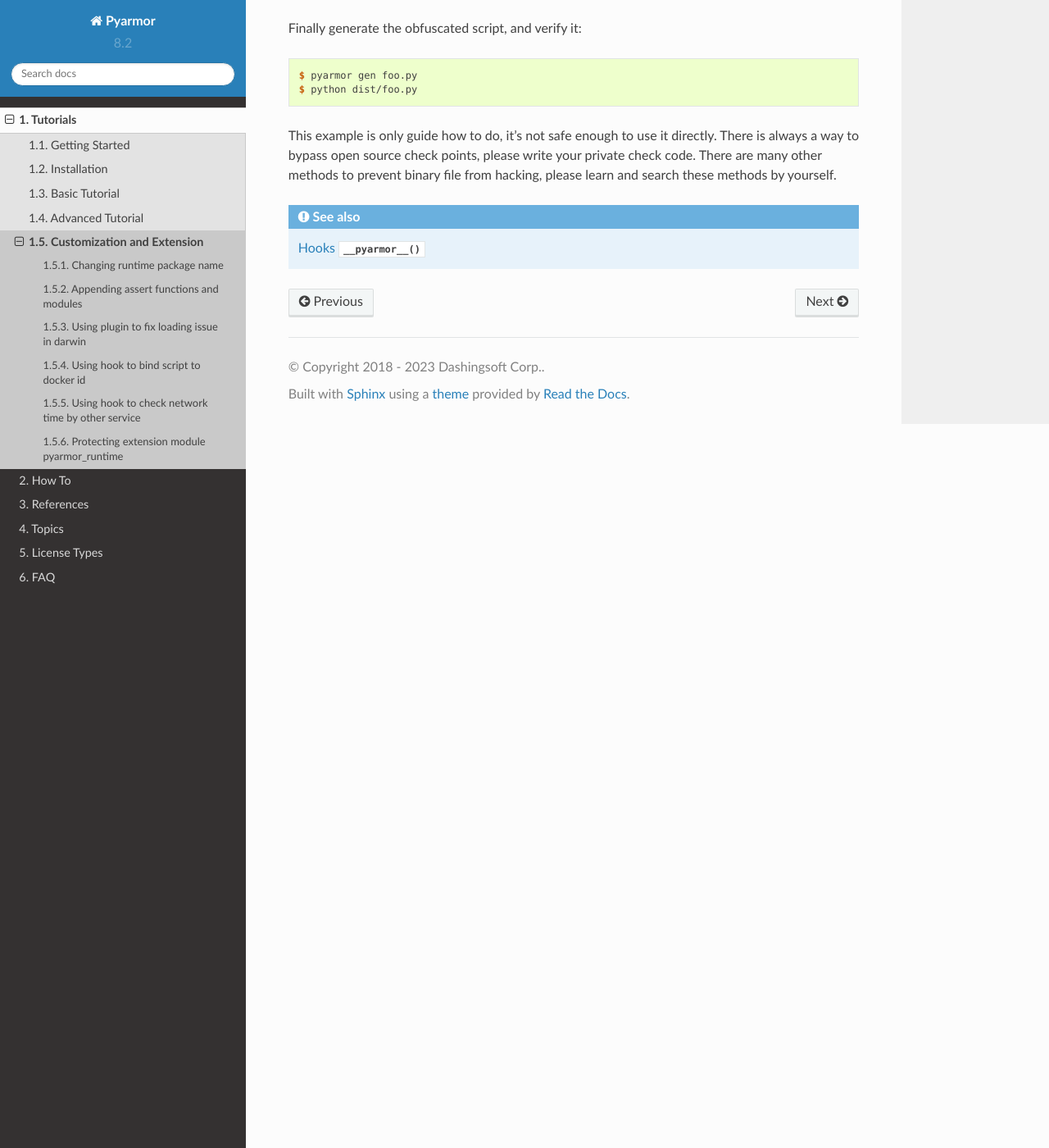
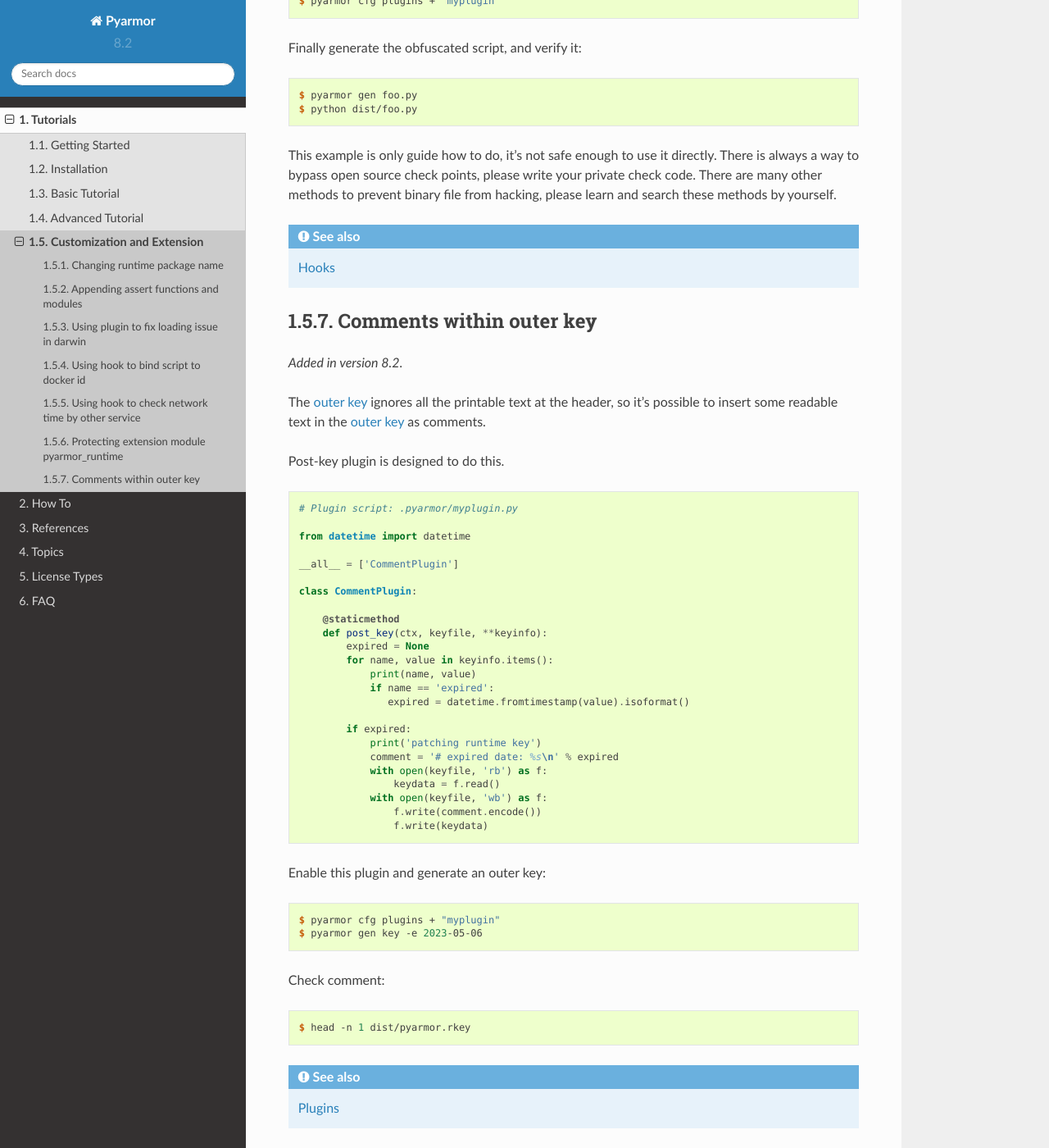
Before and after one commit to dashingsoft/pyarmor, a Sphinx documentation site: the page built from docs/tutorial/customization.rst, in a window 1280 px wide and 1400 px high, scrolled down 4994 px. Shown: the whole window at 82% size. Built offline with Sphinx 7.4.7 and the Read the Docs theme 2.0.0, drawn with Linux system fonts in a browser that asks for light colours; some of the changed text lies outside the part shown.

Commit message:
Doc post-key plugin

```diff
--- a/docs/tutorial/customization.rst
+++ b/docs/tutorial/customization.rst
@@ -223,6 +223,53 @@
 
 This example is only guide how to do, it's not safe enough to use it directly. There is always a way to bypass open source check points, please write your private check code. There are many other methods to prevent binary file from hacking, please learn and search these methods by yourself.
 
-.. seealso:: :ref:`hooks` :func:`__pyarmor__`
+.. seealso:: :ref:`hooks`
+
+Comments within outer key
+=========================
+
+.. versionadded:: 8.2
+
+The :term:`outer key` ignores all the printable text at the header, so it's possible to insert some readable text in the :term:`outer key` as comments.
+
+Post-key plugin is designed to do this.
+
+.. code-block:: python
+
+    # Plugin script: .pyarmor/myplugin.py
+
+    from datetime import datetime
+
+    __all__ = ['CommentPlugin']
+
+    class CommentPlugin:
+
+        @staticmethod
+        def post_key(ctx, keyfile, **keyinfo):
+            expired = None
+            for name, value in keyinfo.items():
+                print(name, value)
+                if name == 'expired':
+                   expired = datetime.fromtimestamp(value).isoformat()
+
+            if expired:
+                print('patching runtime key')
+                comment = '# expired date: %s\n' % expired
+                with open(keyfile, 'rb') as f:
+                    keydata = f.read()
+                with open(keyfile, 'wb') as f:
+                    f.write(comment.encode())
+                    f.write(keydata)
+
+Enable this plugin and generate an outer key::
+
+    $ pyarmor cfg plugins + "myplugin"
+    $ pyarmor gen key -e 2023-05-06
+
+Check comment::
+
+    $ head -n 1 dist/pyarmor.rkey
+
+.. seealso:: :ref:`plugins`
 
 .. include:: ../_common_definitions.txt
```
Also changed, not shown: docs/reference/environments.rst (+9 -5 lines).
